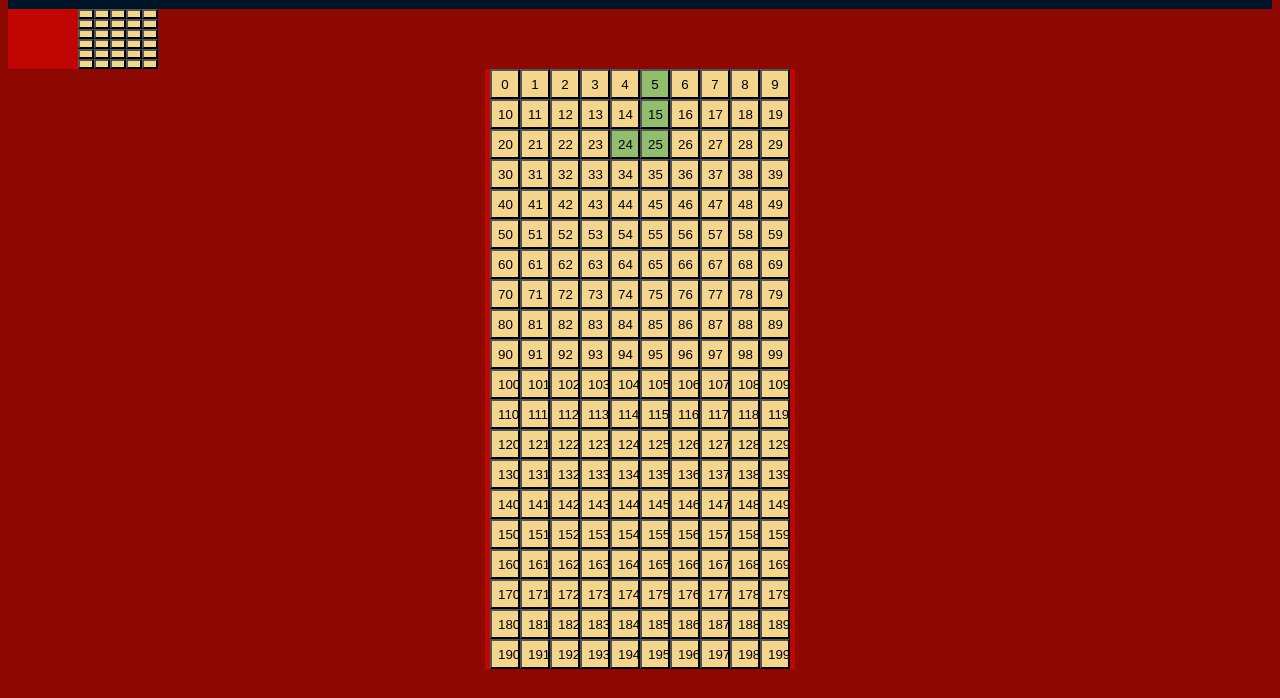
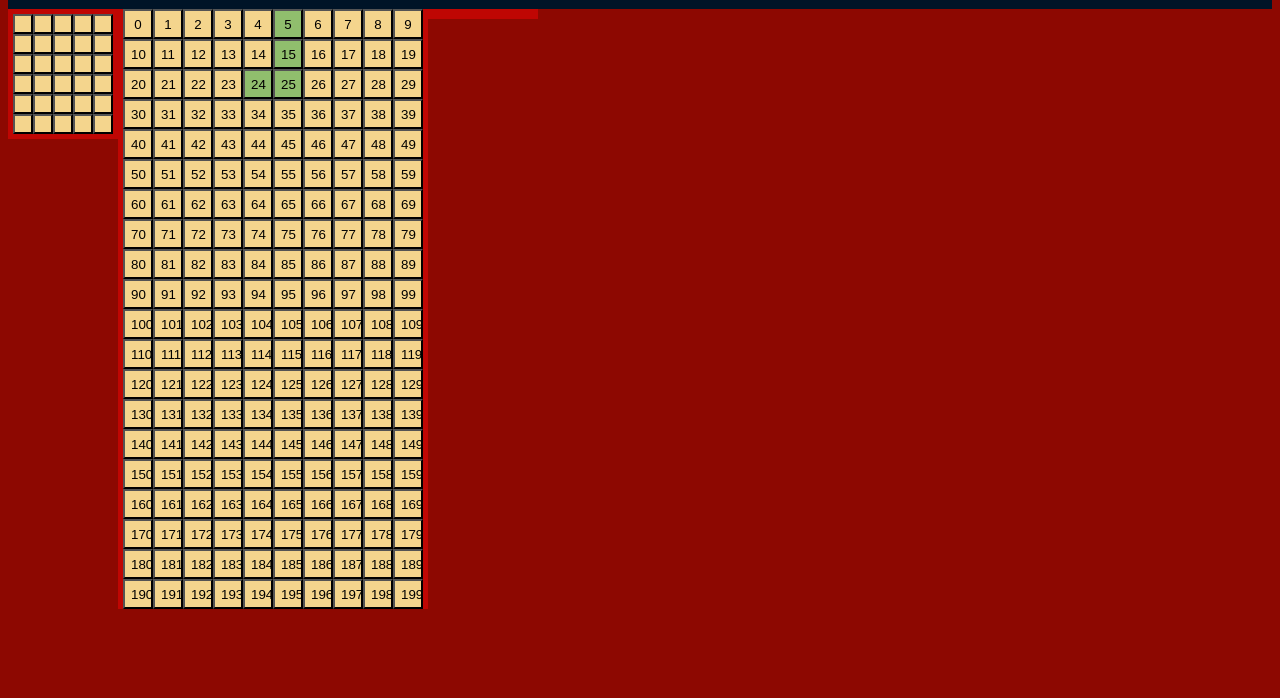
Before and after one commit to theBough/tetris2023, a plain HTML site: page index.html in a window 1280 px wide. Shown: the part 102-800 px from the top of the page. Drawn offline with Linux system fonts and the light colour scheme.

Commit message:
The preview should be inline with the Grid

```diff
--- a/style.css
+++ b/style.css
@@ -22,8 +22,8 @@ html {
 }
 .my-btn-preview{
   background-color:#F4D58D ;
-  width:10px;
-  height: 10px;
+  width:20px;
+  height: 20px;
   text-align:center;
   justify-content: center;
 }
@@ -35,6 +35,7 @@ html {
   background-color: #BF0603;
   width: 310px;
   height: auto;
+  float:left;
 }
 .preview-grid{
   text-align:right;
@@ -42,6 +43,8 @@ html {
   display: grid;
   grid-template-columns: auto auto auto auto auto;
   background-color: #BF0603;
-  width: 150px;
+  width: 100px;
   height: auto;
+  float:left;
+  padding: 5px;
 }
```
